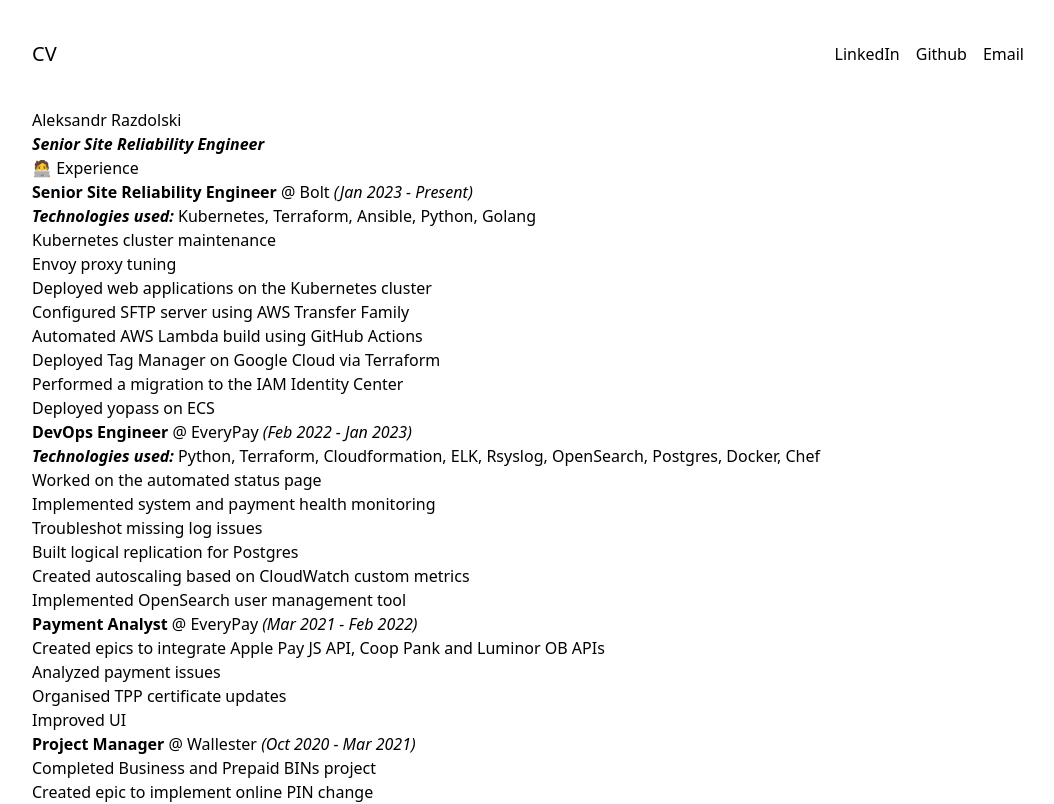
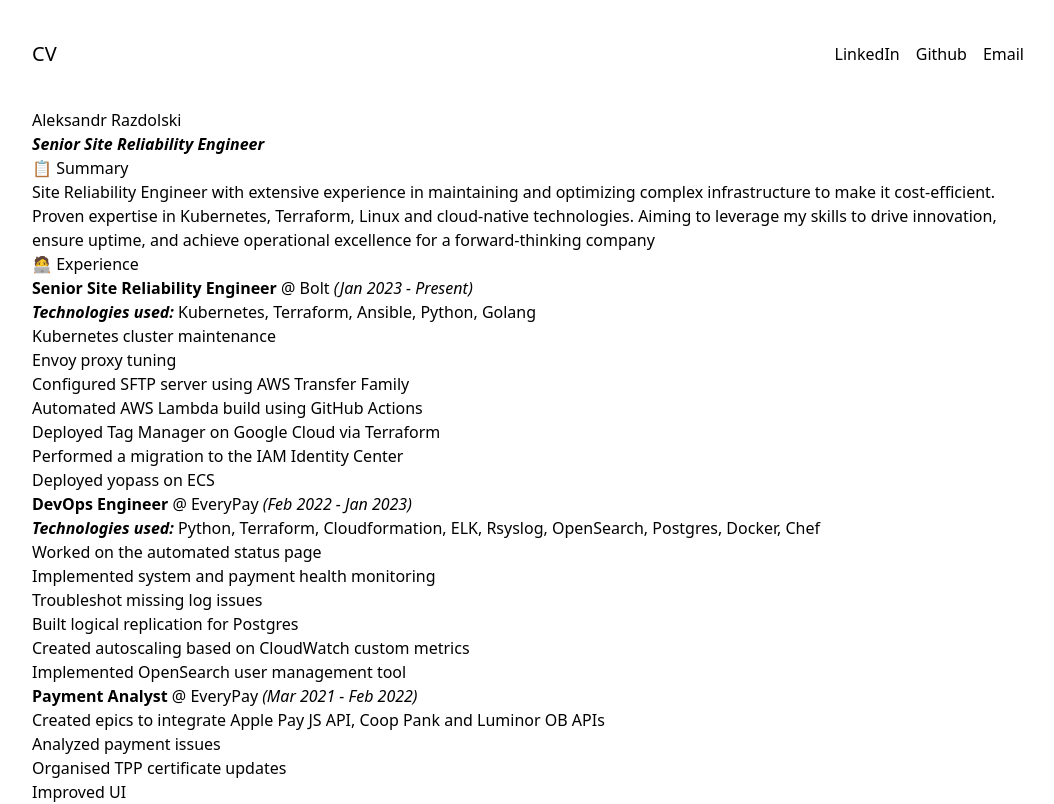
Before and after one commit to arazdolski/cv, a Next.js app: page /cv in a window 1280 px wide. Shown: the top 804 px of the page, without its empty margins (112-1166 px from the left). Built offline with nearby package versions, Linux system fonts and the light colour scheme.

Commit message:
Add summary, relevant courses, update layout

```diff
--- a/pages/cv.mdx
+++ b/pages/cv.mdx
@@ -1,6 +1,12 @@
 # Aleksandr Razdolski
 
 **_Senior Site Reliability Engineer_**
+
+## 📋 Summary
+
+Site Reliability Engineer with extensive experience in maintaining and optimizing complex infrastructure to make it cost-efficient.
+Proven expertise in Kubernetes, Terraform, Linux and cloud-native technologies.
+Aiming to leverage my skills to drive innovation, ensure uptime, and achieve operational excellence for a forward-thinking company
 
 ## 🧑‍💻 Experience
 
@@ -9,7 +15,6 @@
 
 - Kubernetes cluster maintenance
 - Envoy proxy tuning
-- Deployed web applications on the Kubernetes cluster
 - Configured SFTP server using AWS Transfer Family
 - Automated AWS Lambda build using GitHub Actions
 - Deployed Tag Manager on Google Cloud via Terraform
@@ -41,7 +46,7 @@
 - Managed development team
 - Onboarded clients
 
-**Junior QA Engineer** @ [Wallester](https://wallester.com/) _(Apr 2020 - Oct 2021)_
+**Junior QA Engineer** @ [Wallester](https://wallester.com/) _(Apr 2020 - Oct 2021)_<br />
 **_Technologies used:_** Go, Agouti, AWS
 
 - Made an automation testing plan
@@ -50,8 +55,9 @@
 
 ## 🎓 Education
 
-**Tallinn University of Technology**
-Bachelor's degree | Telematics and Smart Systems _(2017 - 2020)_
+**Tallinn University of Technology**<br />
+Bachelor's degree | Telematics and Smart Systems _(2017 - 2020)_<br />
+**_Relevant coursework_**: Operating Systems Administrating, Network Application, Object-Oriented Programming, Algorithms and Data Structures
 
 ## 💬 Languages
 
--- a/tailwind.config.js
+++ b/tailwind.config.js
@@ -12,6 +12,13 @@
         "gradient-conic":
           "conic-gradient(from 180deg at 50% 50%, var(--tw-gradient-stops))",
       },
+      typography: {
+        DEFAULT: {
+          css: {
+            maxWidth: '900px',
+          }
+        }
+      }
     },
   },
   plugins: [require("@tailwindcss/typography")],
```
